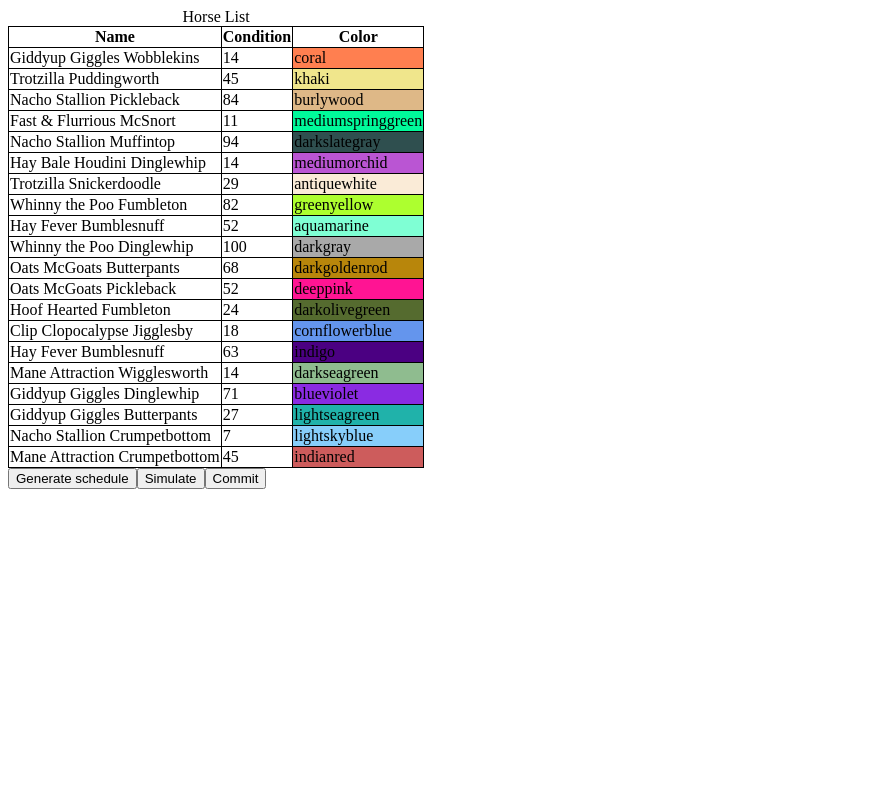
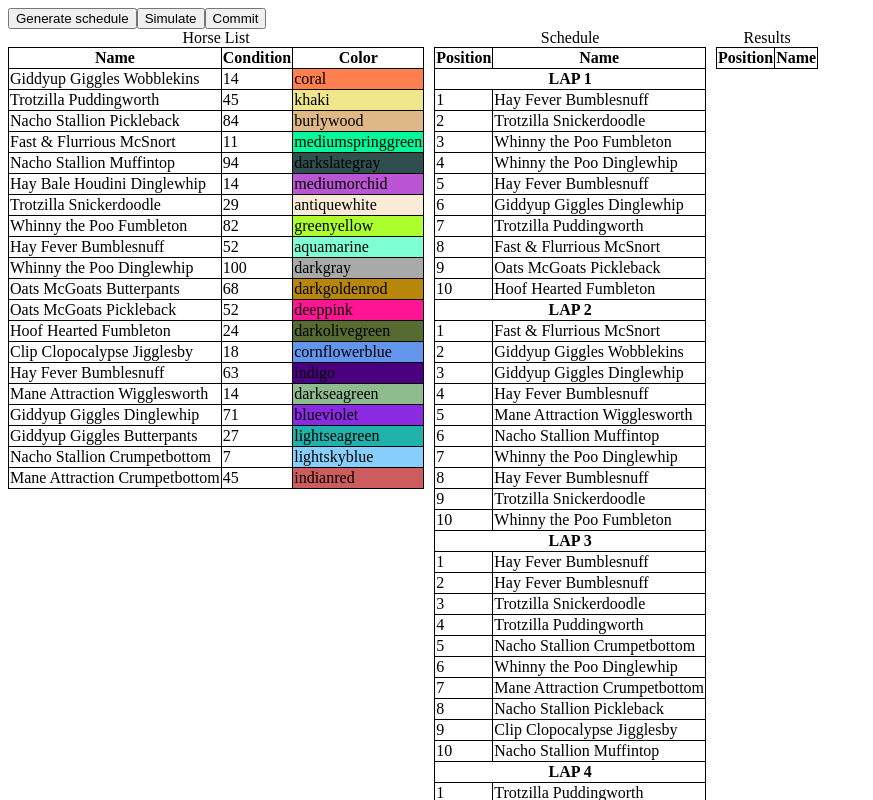
Before and after one commit to anacierdem/horse-racing, a Vue app: page / in a window 1280 px wide. Both pictures are taken after a click on the button "Generate schedule". Shown: the top 800 px of the page, without its empty margins (0-873 px from the left). Built offline with nearby package versions, Linux system fonts and the light colour scheme.

Commit message:
Implement schedule and race display

```diff
--- a/src/App.vue
+++ b/src/App.vue
@@ -1,8 +1,12 @@
 <script lang="ts">
 import HorseList from '@/components/HorseList.vue';
+import RaceDisplay from '@/components/RaceDisplay.vue';
+import type { Round } from './store/types';
 
 export default {
   methods: {
+    // TODO: Types doesn't work for the store
+    // https://vuejs.org/guide/typescript/overview.html#using-vue-with-typescript doesn't work
     createSchedule() {
       this.$store.dispatch('createSchedule');
     },
@@ -13,8 +17,17 @@ export default {
       this.$store.commit('commitRace');
     },
   },
+  computed: {
+    raceSchedule(): Round[] {
+      return this.$store.state.raceSchedule as Round[];
+    },
+    raceResults(): Round[] {
+      return this.$store.state.raceResults as Round[];
+    },
+  },
   components: {
     HorseList,
+    RaceDisplay,
   },
 };
 </script>
@@ -23,13 +36,21 @@ export default {
   <header></header>
 
   <main>
-    <div>
+    <button v-on:click="createSchedule">Generate schedule</button>
+    <button v-on:click="simulate">Simulate</button>
+    <button v-on:click="commit">Commit</button>
+    <div class="main-wrapper">
       <HorseList />
-      <button v-on:click="createSchedule">Generate schedule</button>
-      <button v-on:click="simulate">Simulate</button>
-      <button v-on:click="commit">Commit</button>
+      <RaceDisplay header="Schedule" :races="raceSchedule" />
+      <RaceDisplay header="Results" :races="raceResults" />
     </div>
   </main>
 </template>
 
-<style scoped></style>
+<style scoped>
+.main-wrapper {
+  display: flex;
+  align-items: start;
+  gap: 10px;
+}
+</style>
--- /dev/null
+++ b/src/components/RaceDisplay.vue
@@ -0,0 +1,49 @@
+<script lang="ts">
+export default {
+  props: {
+    races: Array,
+    header: String,
+  },
+};
+</script>
+
+<template>
+  <table>
+    <caption>
+      {{
+        header
+      }}
+    </caption>
+    <thead>
+      <tr>
+        <th scope="col">Position</th>
+        <th scope="col">Name</th>
+      </tr>
+    </thead>
+    <tbody>
+      <template v-for="(race, index) in races">
+        <!-- TODO: convert this to nth format -->
+        <tr>
+          <th colspan="2">LAP {{ index + 1 }}</th>
+        </tr>
+
+        <tr v-for="(horse, index) in race.horses">
+          <td>{{ index + 1 }}</td>
+          <td>{{ horse.name }}</td>
+        </tr>
+      </template>
+    </tbody>
+  </table>
+</template>
+
+<style scoped>
+table {
+  border-collapse: collapse;
+}
+
+table,
+th,
+td {
+  border: 1px solid;
+}
+</style>
--- a/src/store/index.ts
+++ b/src/store/index.ts
@@ -3,10 +3,19 @@ import type { Horse, Round } from './types';
 import { getRandomInt, shuffleInPlace } from '@/utils';
 import { horseList } from './initialData';
 
+// Bigger the value, bigger for surprises
+const LUCK_FACTOR = 20;
+
+// After each race, this much condition is replenished
+const REPLENISH_CONDITION_PER_ROUND = 5;
+
+// Everytime a horse runs this amount, it'll loose 1 condition
+const CONDITION_PER_TRACK_LENGTH = 100;
+
 export const store = createStore<{
   horses: Horse[];
   raceSchedule: Round[];
-  raceResults: string[][];
+  raceResults: Round[];
   currentRace: {
     round: number;
     horses: Horse[];
@@ -27,15 +36,6 @@ export const store = createStore<{
   },
 
   mutations: {
-    resetSchedule(state) {
-      state.currentRace = {
-        horses: [],
-        round: 0,
-        simulated: false,
-      };
-      state.raceSchedule = [];
-    },
-
     appendRound(state, payload: { length: number }) {
       const shuffledPool = [...state.horses];
       shuffleInPlace(shuffledPool);
@@ -56,7 +56,7 @@ export const store = createStore<{
         return;
       }
 
-      const cost = getRandomInt(10) + Math.round(currentRound.length / 300);
+      const cost = Math.round(currentRound.length / CONDITION_PER_TRACK_LENGTH);
 
       state.currentRace.horses = [];
       for (let horse of currentRound.horses) {
@@ -79,19 +79,30 @@ export const store = createStore<{
         currentRound.horses[i].condition = state.currentRace.horses[i].condition;
       }
 
-      state.raceResults.push(
-        [...currentRound.horses]
-          .sort((a, b) => a.condition - b.condition + getRandomInt(50) - 50)
-          .map(({ name }) => name),
-      );
+      state.raceResults.push({
+        horses: [...currentRound.horses].sort(
+          (a, b) => b.condition - a.condition + getRandomInt(LUCK_FACTOR) - LUCK_FACTOR,
+        ),
+        // This won't be used, but it is here to make it compatible for the underlying component
+        // TODO: find a better alternative
+        length: currentRound.length,
+      });
       state.currentRace.round++;
       state.currentRace.simulated = false;
+
+      // Replenish condition
+      for (let i = 0; i < state.horses.length; i++) {
+        state.horses[i].condition += REPLENISH_CONDITION_PER_ROUND;
+        state.horses[i].condition = Math.min(state.horses[i].condition, 100);
+      }
     },
   },
 
   actions: {
     createSchedule(context) {
-      context.commit('resetSchedule');
+      if (context.state.raceSchedule.length > 0) {
+        return;
+      }
       for (let i = 0; i < 6; i++) {
         // TODO: This doesn't look like it is properly typed
         context.commit('appendRound', {
```
